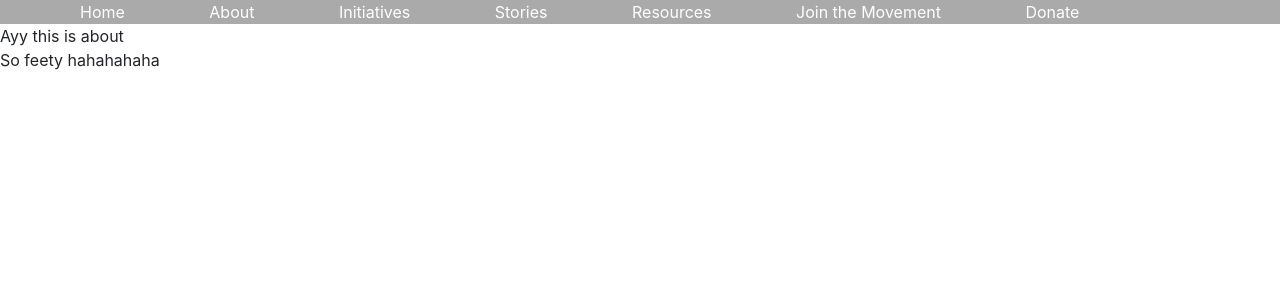
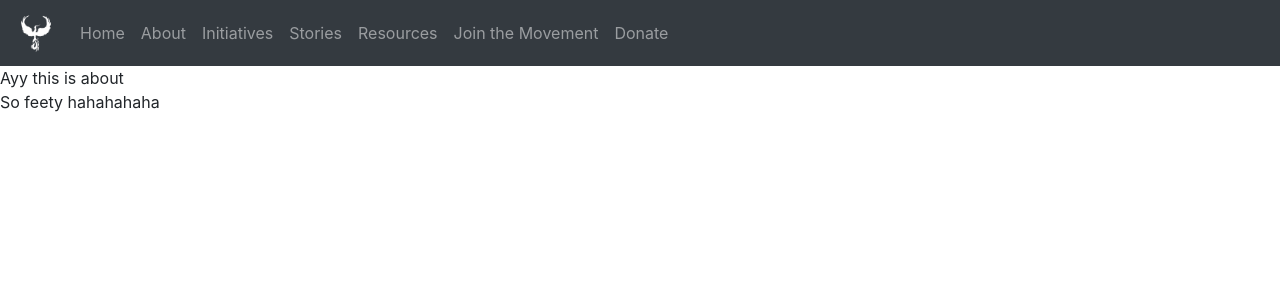
Before and after one commit to nikhilch/iamshakti, a Django app: template iamshakti/templates/about.html in a window 1280 px wide. Shown: the top 300 px of the page. Run offline with Django 3.2, Linux system fonts and the light colour scheme; the template is opened without the code that fills it, so the values that code supplies are empty; some libraries are stand-ins or nearby versions.

Commit message:
Updating CSS for navbar

```diff
--- a/iamshakti/templates/base.html
+++ b/iamshakti/templates/base.html
@@ -1,4 +1,5 @@
-<html>
+<!DOCTYPE html>
+<html lang="en">
 <head>
     {% load static %}
     <title>i-amshakti</title>
@@ -6,25 +7,34 @@
     <meta charset="utf-8">
     <meta name="viewport" content="width=device-width, initial-scale=1, shrink-to-fit=no">
     <link rel="stylesheet" href="https://stackpath.bootstrapcdn.com/bootstrap/4.1.3/css/bootstrap.min.css" integrity="sha384-MCw98/SFnGE8fJT3GXwEOngsV7Zt27NXFoaoApmYm81iuXoPkFOJwJ8ERdknLPMO" crossorigin="anonymous">
+    <script src="https://code.jquery.com/jquery-3.2.1.slim.min.js" integrity="sha384-KJ3o2DKtIkvYIK3UENzmM7KCkRr/rE9/Qpg6aAZGJwFDMVNA/GpGFF93hXpG5KkN" crossorigin="anonymous"></script>
+    <script src="https://cdnjs.cloudflare.com/ajax/libs/popper.js/1.12.9/umd/popper.min.js" integrity="sha384-ApNbgh9B+Y1QKtv3Rn7W3mgPxhU9K/ScQsAP7hUibX39j7fakFPskvXusvfa0b4Q" crossorigin="anonymous"></script>
+    <script src="https://maxcdn.bootstrapcdn.com/bootstrap/4.0.0/js/bootstrap.min.js" integrity="sha384-JZR6Spejh4U02d8jOt6vLEHfe/JQGiRRSQQxSfFWpi1MquVdAyjUar5+76PVCmYl" crossorigin="anonymous"></script>
     <link rel="stylesheet" type="text/css" href="{% static "iamshakti/css/base.css" %}">
     <link rel="icon" type="image/png" href="{% static "iamshakti/img/logo-small-white.png" %}">
-
-
 
 </head>
 
 <body>
-    <div id="navbar">
-        <div id="menu">
-            <a href="{% url 'index' %}">Home</a>
-            <a href="{% url 'about' %}">About</a>
-            <a href="{% url 'initiatives' %}">Initiatives</a>
-            <a href="{% url 'all_stories' %}">Stories</a>
-            <a href="{% url 'resources' %}">Resources</a>
-            <a href="{% url 'jointhemovement' %}">Join the Movement</a>
-            <a href="{% url 'donate' %}">Donate</a>
+    <nav class="navbar navbar-expand-md navbar-dark bg-dark">
+        <a class="navbar-brand" href="{% url 'index' %}">
+            <img id="navbar-logo-image" src="{% static "iamshakti/img/logo-small-white.png" %}" alt="I AM Shakti">
+        </a>
+        <button class="navbar-toggler" type="button" data-toggle="collapse" data-target="#navbarNav" aria-controls="navbarNav" aria-expanded="false" aria-label="Toggle navigation">
+            <span class="navbar-toggler-icon"></span>
+        </button>
+        <div class="collapse navbar-collapse" id="navbarNav">
+            <div class="navbar-nav">
+                <a class="nav-item nav-link" href="{% url 'index' %}">Home</a>
+                <a class="nav-item nav-link" href="{% url 'about' %}">About</a>
+                <a class="nav-item nav-link" href="{% url 'initiatives' %}">Initiatives</a>
+                <a class="nav-item nav-link" href="{% url 'all_stories' %}">Stories</a>
+                <a class="nav-item nav-link" href="{% url 'resources' %}">Resources</a>
+                <a class="nav-item nav-link" href="{% url 'jointhemovement' %}">Join the Movement</a>
+                <a class="nav-item nav-link" href="{% url 'donate' %}">Donate</a>
+            </div>
         </div>
-    </div>
+    </nav>
 
     <div id="content">
         {% block content %}{% endblock %}
--- a/static/iamshakti/css/base.css
+++ b/static/iamshakti/css/base.css
@@ -1,13 +1,3 @@
-#navbar {
-    background-color: #aaaaaa;
+#navbar-logo-image {
+    max-width: 40px;
 }
-
-#menu {
-    margin-left: 40px;
-}
-
-
-#menu a {
-    color: white;
-    margin: 10px 40;
-}
```
